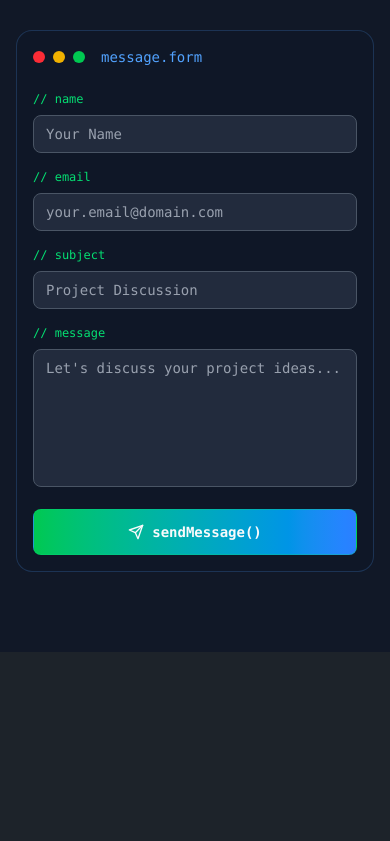
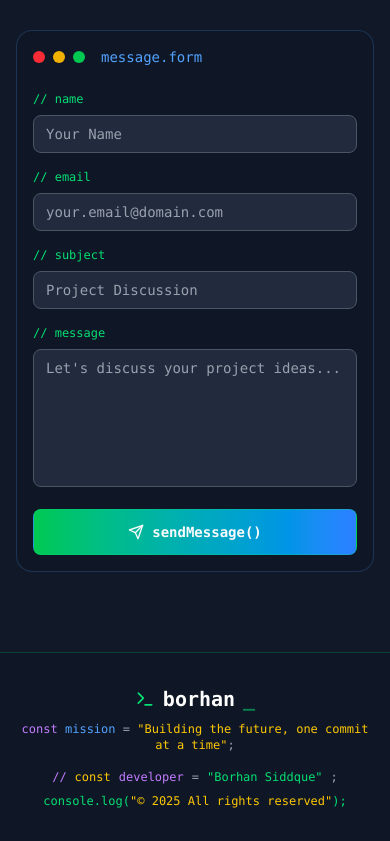
Before and after one commit to borhansiddque/portfolio-with-coding-vibe, a React (Vite) app: page / in a window 390 px wide. Shown: the part 8583-9424 px from the top of the page. Before the commit the page ends 9235 px from the top, so only its background shows below. Built offline with nearby package versions, Linux system fonts and the light colour scheme.

Commit message:
Add Footer component to App and import it
Introduce Footer component to the main App component and import it from the Components directory to include it in the application layout.

```diff
--- a/src/App.jsx
+++ b/src/App.jsx
@@ -1,5 +1,6 @@
 import About from "./Components/About";
 import Contact from "./Components/Contact";
+import Footer from "./Components/Footer";
 import Hero from "./Components/Hero";
 import Navbar from "./Components/Navbar";
 import ParticleBackground from "./Components/ParticleBackground";
@@ -16,6 +17,7 @@ function App() {
       <Skills />
       <Projects />
       <Contact />
+      <Footer />
     </>
   );
 }
--- /dev/null
+++ b/src/Components/Footer.jsx
@@ -0,0 +1,57 @@
+import React from "react";
+import { FiTerminal } from "react-icons/fi";
+
+const Footer = () => {
+  const currentYear = new Date().getFullYear();
+
+  return (
+    <footer className="py-8 bg-gray-900/90 border-t border-green-400/20 relative">
+      {/* Code decoration */}
+      <div className="absolute top-4 left-4 font-mono text-green-400/30 text-xs hidden sm:block">
+        /* Footer Component */
+      </div>
+
+      <div className="container mx-auto px-4 sm:px-6 lg:px-8">
+        <div className="flex flex-col md:flex-row justify-between items-center">
+          <div className="text-center md:text-left mb-4 md:mb-0">
+            <div className="flex items-center justify-center md:justify-start space-x-2 text-xl md:text-2xl font-bold font-mono mb-2">
+              <FiTerminal className="text-green-400" size={20} />
+              <span className="text-white">borhan</span>
+              <span className="text-green-400 animate-pulse">_</span>
+            </div>
+            <div className="font-mono text-xs sm:text-sm text-gray-400 break-words">
+              <span className="text-purple-400">const</span>{" "}
+              <span className="text-blue-400">mission</span> ={" "}
+              <span className="text-yellow-400">
+                "Building the future, one commit at a time"
+              </span>
+              ;
+            </div>
+          </div>
+
+          <div className="text-center text-gray-400 text-xs sm:text-sm font-mono">
+            <div className="flex items-center justify-center space-x-2 mb-2">
+              <span className="text-purple-400">//</span>
+              <span className="text-yellow-400">const</span>
+              {/* <Heart size={12} className="text-red-500 animate-pulse sm:w-4 sm:h-4" /> */}
+              <span className="text-purple-400">developer</span>
+              {/* <Code size={12} className="text-green-400 sm:w-4 sm:h-4" /> */}
+              <span>=</span>
+              <span className="text-green-400">"Borhan Siddque"</span>
+              <span>;</span>
+            </div>
+            <div className="text-xs sm:text-sm break-words">
+              <span className="text-green-400">console.log(</span>
+              <span className="text-yellow-400">
+                "© {currentYear} All rights reserved"
+              </span>
+              <span className="text-green-400">);</span>
+            </div>
+          </div>
+        </div>
+      </div>
+    </footer>
+  );
+};
+
+export default Footer;
```
